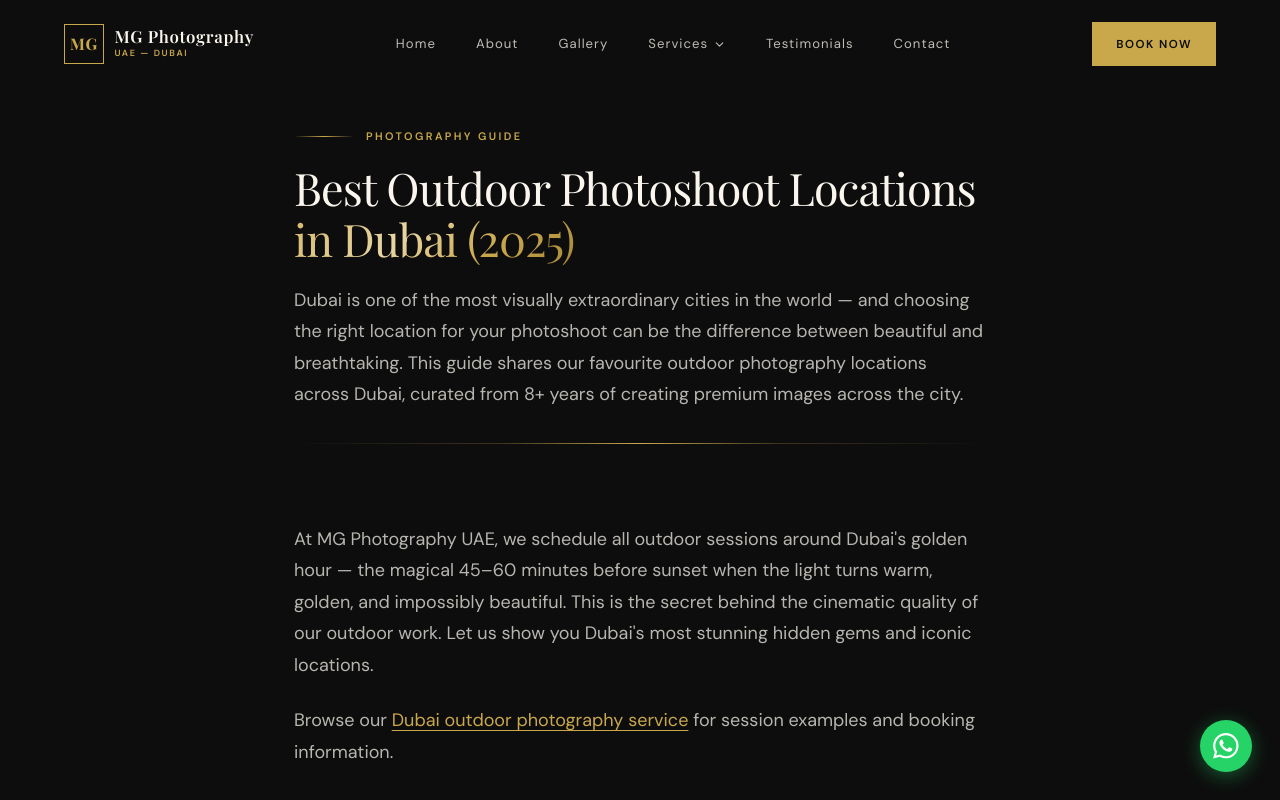
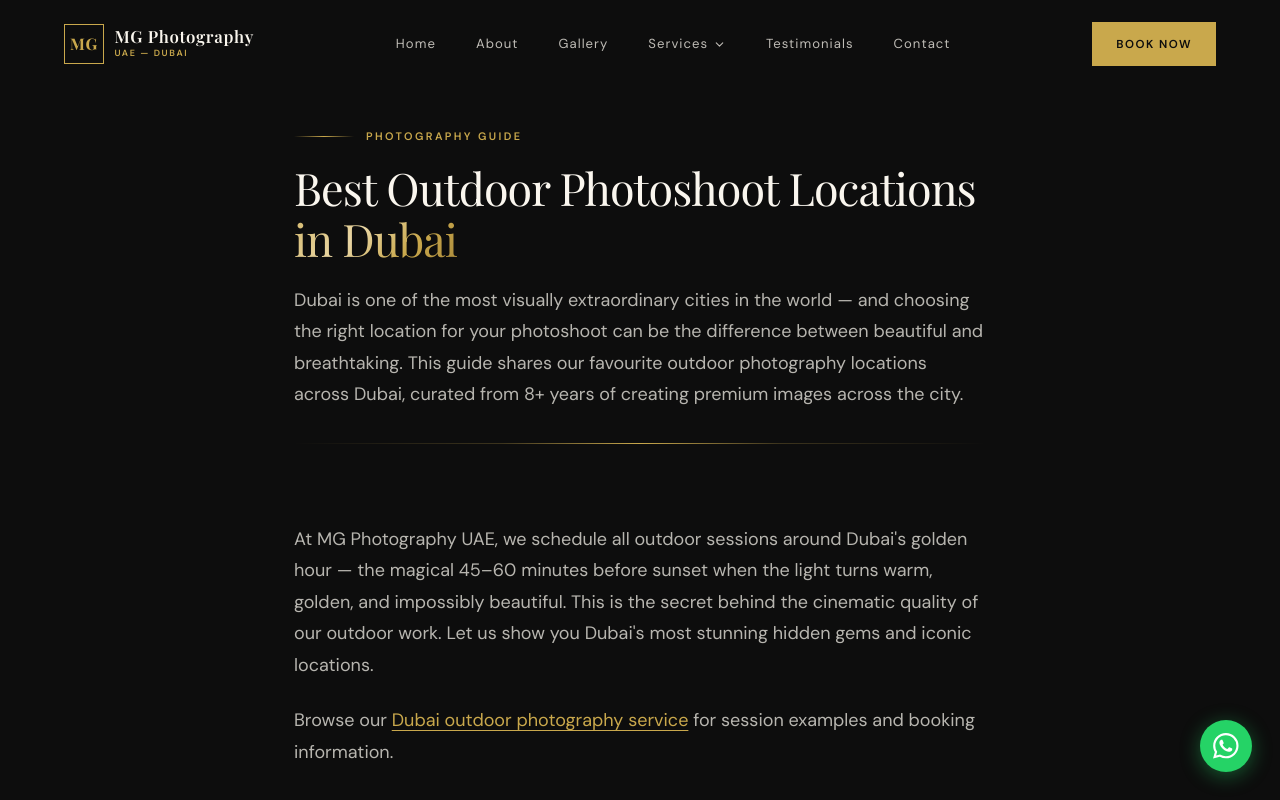
Before and after one commit to mgphotographyglobal/mgphotographyglobal, a Next.js app: page /guides/outdoor-photoshoot-locations-dubai in a window 1280 px wide. Shown: the top 800 px of the page. Built offline with nearby package versions, Linux system fonts and the light colour scheme; a web font is replaced by a local one.

Commit message:
SEO: remove stale year from outdoor-photoshoot-locations-dubai guide

```diff
--- a/app/guides/outdoor-photoshoot-locations-dubai/page.tsx
+++ b/app/guides/outdoor-photoshoot-locations-dubai/page.tsx
@@ -22,7 +22,7 @@ export default function OutdoorLocationsGuide() {
     <section style={{paddingTop:"8rem",paddingBottom:"3rem",background:"var(--black)"}}>
       <div className="container-luxury" style={{maxWidth:"820px"}}>
         <div className="label" style={{marginBottom:"1rem",display:"flex",alignItems:"center",gap:"0.75rem"}}><div className="gold-line"/>Photography Guide</div>
-        <h1 className="display-md" style={{marginBottom:"1.25rem"}}>Best Outdoor Photoshoot Locations<br/><span className="text-gold-gradient">in Dubai (2025)</span></h1>
+        <h1 className="display-md" style={{marginBottom:"1.25rem"}}>Best Outdoor Photoshoot Locations<br/><span className="text-gold-gradient">in Dubai</span></h1>
         <p className="body-lg" style={{marginBottom:"2rem"}}>Dubai is one of the most visually extraordinary cities in the world — and choosing the right location for your photoshoot can be the difference between beautiful and breathtaking. This guide shares our favourite outdoor photography locations across Dubai, curated from 8+ years of creating premium images across the city.</p>
         <div className="gold-line-full"/>
       </div>
```
